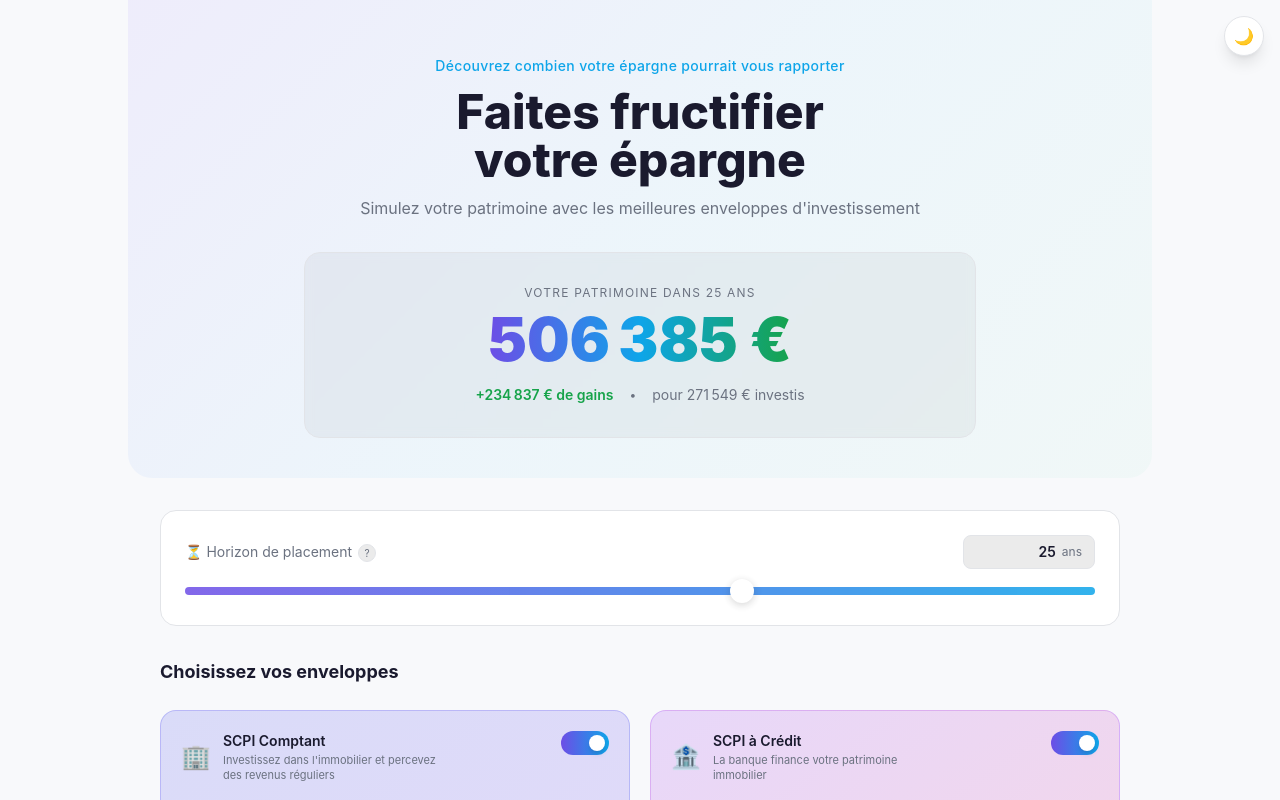
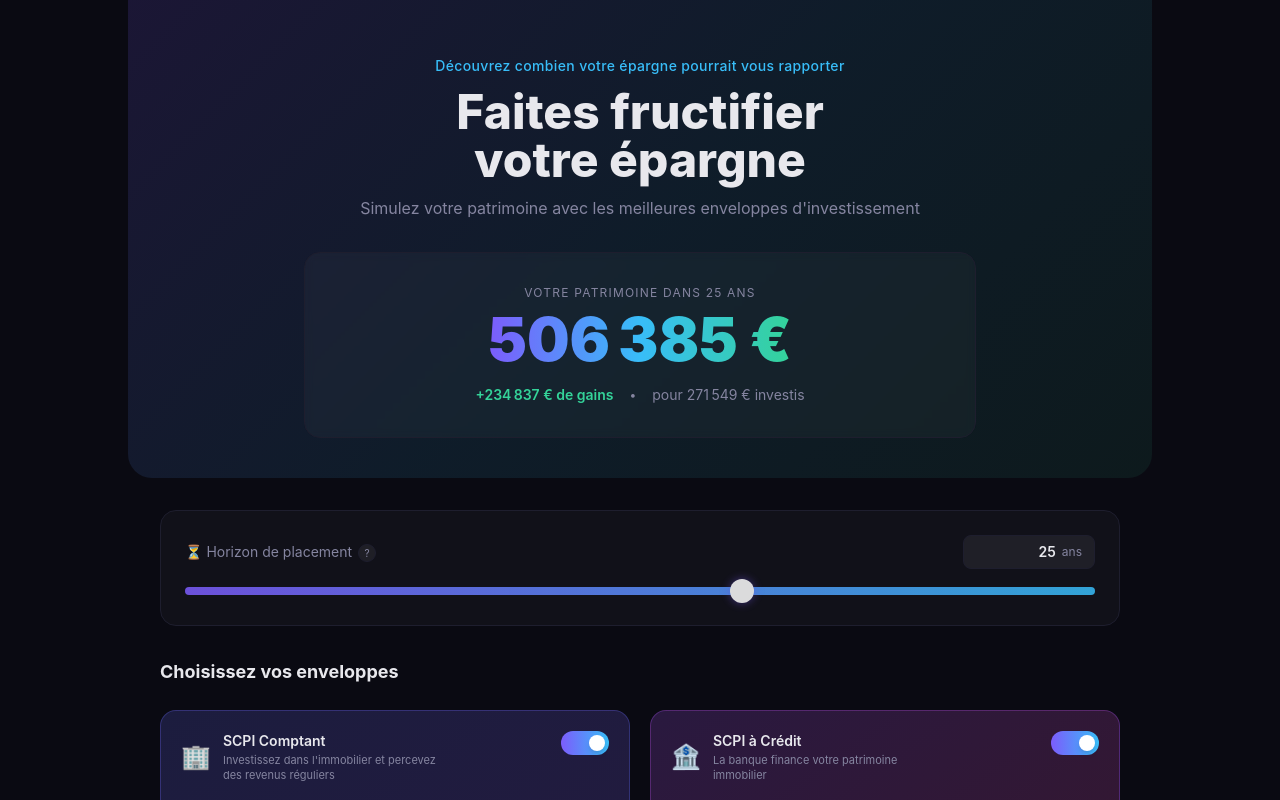
Before and after one commit to louminod/simulateur-patrimoine, a Next.js app: page / in a window 1280 px wide. Shown: the top 800 px of the page. Built offline with nearby package versions, Linux system fonts and the light colour scheme.

Commit message:
feat: remove light theme, force dark mode only

```diff
--- a/src/app/layout.tsx
+++ b/src/app/layout.tsx
@@ -1,7 +1,6 @@
 import type { Metadata } from "next";
 import { Analytics } from "@vercel/analytics/react";
 import { SpeedInsights } from "@vercel/speed-insights/next";
-import { ThemeToggle } from "@/components/ThemeToggle";
 import "./globals.css";
 
 export const metadata: Metadata = {
@@ -11,19 +10,8 @@ export const metadata: Metadata = {
 
 export default function RootLayout({ children }: { children: React.ReactNode }) {
   return (
-    <html lang="fr" className="dark" suppressHydrationWarning>
-      <head>
-        <script dangerouslySetInnerHTML={{ __html: `
-          (function() {
-            var t = localStorage.getItem('theme');
-            if (t === 'light') document.documentElement.classList.remove('dark');
-            else if (t === 'dark') document.documentElement.classList.add('dark');
-            else if (!window.matchMedia('(prefers-color-scheme: dark)').matches) document.documentElement.classList.remove('dark');
-          })();
-        `}} />
-      </head>
+    <html lang="fr" className="dark">
       <body>
-        <ThemeToggle />
         {children}
         <Analytics />
         <SpeedInsights />
```
